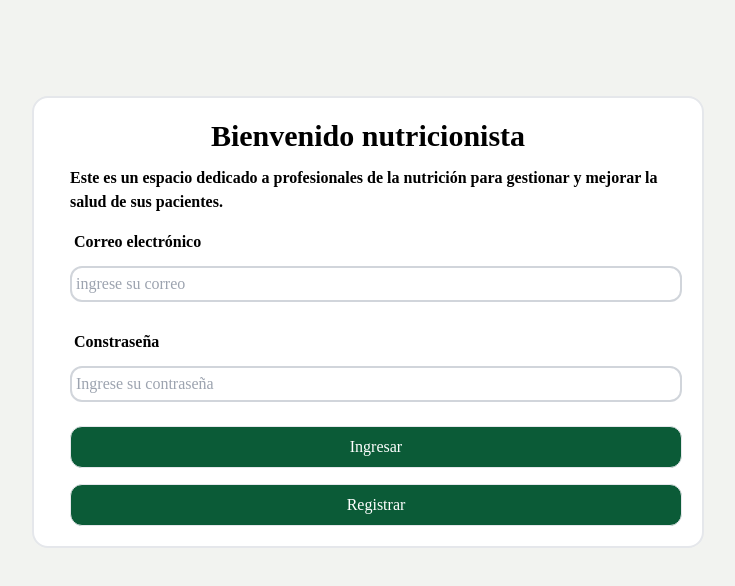
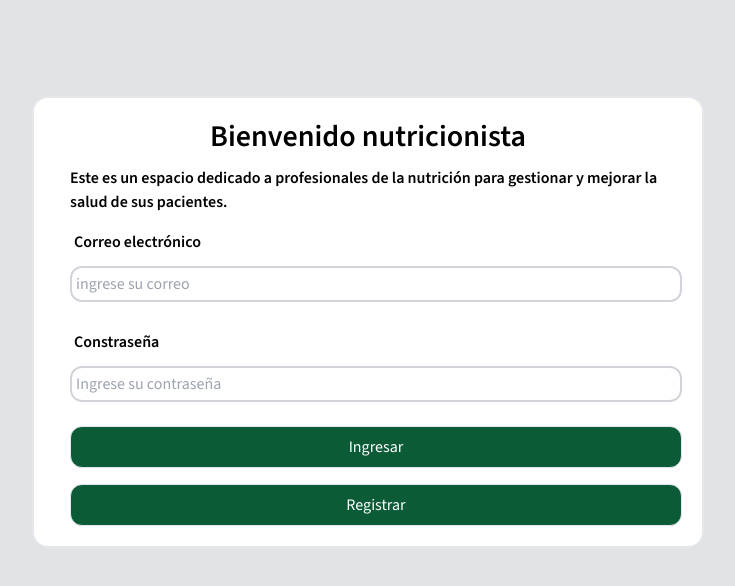
Before and after one commit to JulioLopez27/Plataforma-Nutricionista, a React (Vite) app in the folder web/: page / in a window 1280 px wide. Shown: the top 586 px of the page, without its empty margins (272-1007 px from the left). Built offline with nearby package versions, Linux system fonts and the light colour scheme.

Commit message:
Change font-family / bg-color

```diff
--- a/web/src/global.css
+++ b/web/src/global.css
@@ -4,6 +4,6 @@
 
 
 body {
-    font-family: 'Times New Roman', Times, serif;
-    background-color: #f2f3f0;
+    font-family: 'Source Sans 3', Arial, Helvetica, sans-serif;
+    background-color: #e1e3e5;
 }
```
